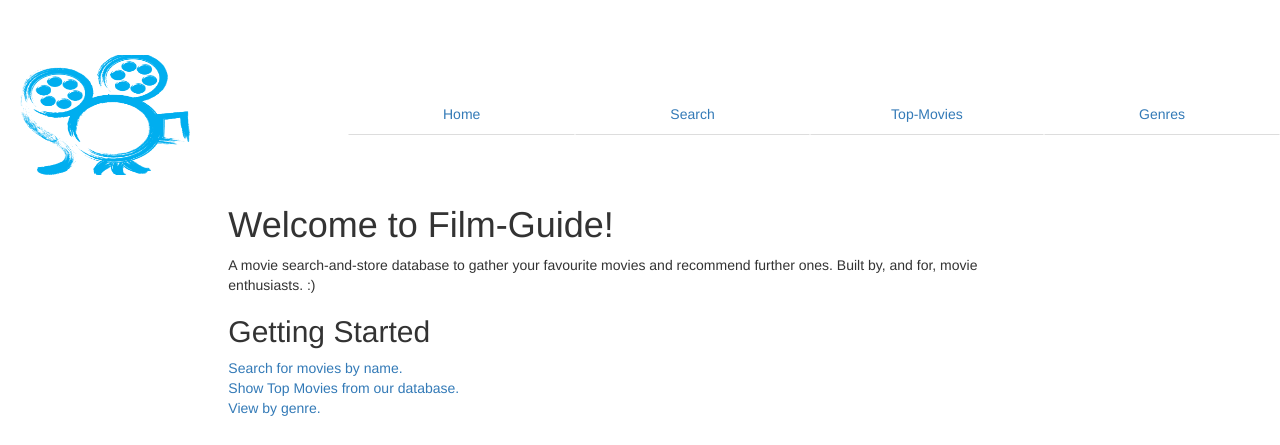
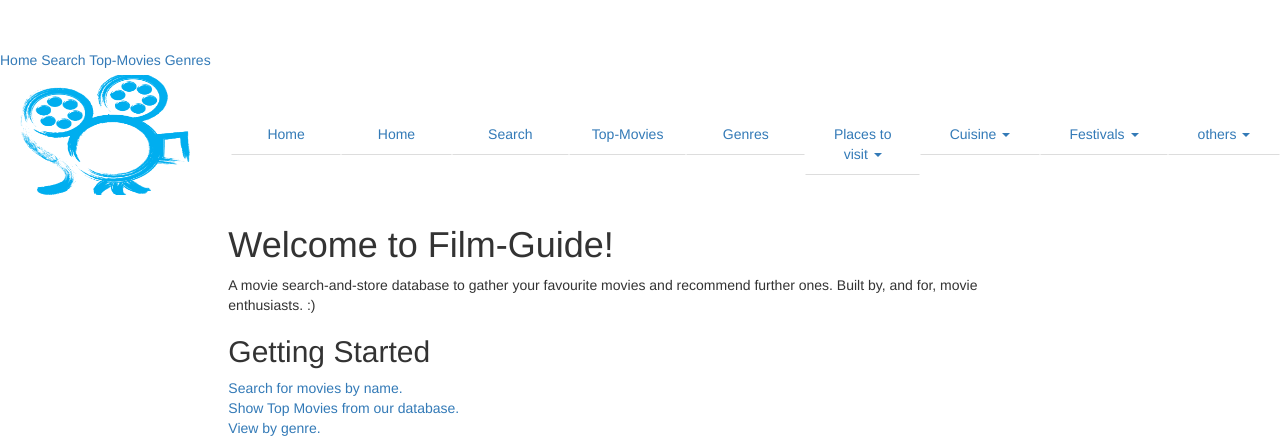
Before and after one commit to MovieMeter/film-guide, a Flask app: page / in a window 1280 px wide. Shown: the top 445 px of the page. Run offline with Flask 2, Linux system fonts and the light colour scheme; some libraries are stand-ins or nearby versions.

Commit message:
my first commit

```diff
--- a/launch/templates/layout.html
+++ b/launch/templates/layout.html
@@ -5,7 +5,7 @@
     <title>Film-Guide</title>
     <link href="{{ url_for('static', filename='bower_components/bootstrap/dist/css/bootstrap.min.css')}}" rel="stylesheet">
             <link href="{{ url_for('static', filename='bower_components/bootstrap/dist/css/bootstrap-theme.min.css') }}" rel="stylesheet">
-{#            <link href="bower_components/bootstrap/dist/css/bootstrap-theme.min.css" rel="stylesheet">#}
+            <link href="bower_components/bootstrap/dist/css/bootstrap-theme.min.css" rel="stylesheet">
             <link href="{{ url_for('static', filename='bower_components/font-awesome/css/font-awesome.min.css')}}" rel="stylesheet">
             <link href="{{ url_for('static', filename='bower_components/css/bootstrap-social.css')}}" rel="stylesheet">
             <link href="{{ url_for('static', filename='bower_components/css/mystyles.css')}}" rel="stylesheet">
@@ -15,56 +15,56 @@
 
 </head>
 <body>
-{#<div>#}
-{#    <a href="{{ url_for('home') }}">Home</a>#}
-{#    <a href="{{ url_for('search') }}">Search</a>#}
-{#    <a href="{{ url_for('show_movies') }}">Top-Movies</a>#}
-{#    <a href="{{ url_for('genre_search') }}">Genres</a>#}
-{#    <br>#}
+<div>
+    <a href="{{ url_for('home') }}">Home</a>
+    <a href="{{ url_for('search') }}">Search</a>
+    <a href="{{ url_for('show_movies') }}">Top-Movies</a>
+    <a href="{{ url_for('genre_search') }}">Genres</a>
+    <br>
 <div>
     <nav class="nav nav-fixed top" position="fixed" >
                 <ul class="nav nav-tabs nav-inverse nav-justified" style="font-size:14px;font-style:Comic; background-color:#ffffff">
 
                     <li style="padding-bottom:10px; padding-left:20px; padding-top:5px"><img src="{{ url_for('static', filename='images/logo.jpg')}}" style="width:170px; height:120px"/></li>
-{#                    <li ><a href="#" style="padding-top:20px"> Home</a></li>#}
+                    <li ><a href="#" style="padding-top:20px"> Home</a></li>
                     <li><a href="{{ url_for('home') }}" style="padding-top:20px">Home</a></li>
                     <li><a href="{{ url_for('search') }}" style="padding-top:20px">Search</a></li>
                     <li><a href="{{ url_for('show_movies') }}" style="padding-top:20px">Top-Movies</a></li>
                     <li><a href="{{ url_for('genre_search') }}" style="padding-top:20px">Genres</a></li>
-{#                    <li class="dropdown" style=";padding-top:20px">#}
-{#                        <a class="dropdown-toggle" data-toggle="dropdown" href="#">Places to visit#}
-{#                        <span class="caret"></span></a>#}
-{#                        <ul class="dropdown-menu">#}
-{#                            <li><a href="places.html">Naples</a></li>#}
-{#                            <li><a href="places.html">Rome</a></li>#}
-{#                            <li><a href="places.html">Pisa</a></li>#}
-{#                        </ul>#}
-{#                    </li>#}
-{#                    <li class="dropdown" style="padding-top:20px">#}
-{#                        <a class="dropdown-toggle" data-toggle="dropdown" href="#"> Cuisine#}
-{#                        <span class="caret"></span></a>#}
-{#                        <ul class="dropdown-menu">#}
-{#                            <li><a href="cuisine.html">pizza</a></li>#}
-{#                            <li><a href="cuisine.html">spaghetti</a></li>#}
-{#                        </ul>#}
-{#                    </li>#}
-{#                    <li class="dropdown" style="padding-top:20px">#}
-{#                        <a class="dropdown-toggle" data-toggle="dropdown" href="#">Festivals#}
-{#                            <span class="caret"></span></a>#}
-{#                            <ul class="dropdown-menu">#}
-{#                                <li><a href="#">asdfg</a></li>#}
-{#                                <li><a href="#">asdfg</a></li>#}
-{#                                <li><a href="#">asdfg</a></li>#}
-{#                            </ul>#}
-{#                    </li>#}
-{##}
-{#                    <li class="dropdown" >#}
-{#                        <a class="dropdown-toggle" data-toggle="dropdown" href="#" >others#}
-{#                            <span class="caret"></span></a>#}
-{#                            <ul class="dropdown-menu">#}
-{#                                <li clas><a href="#">part 1</a></li>#}
-{#                            </ul>#}
-{#                    </li>#}
+                    <li class="dropdown" style=";padding-top:20px">
+                        <a class="dropdown-toggle" data-toggle="dropdown" href="#">Places to visit
+                        <span class="caret"></span></a>
+                        <ul class="dropdown-menu">
+                            <li><a href="places.html">Naples</a></li>
+                            <li><a href="places.html">Rome</a></li>
+                            <li><a href="places.html">Pisa</a></li>
+                        </ul>
+                    </li>
+                    <li class="dropdown" style="padding-top:20px">
+                        <a class="dropdown-toggle" data-toggle="dropdown" href="#"> Cuisine
+                        <span class="caret"></span></a>
+                        <ul class="dropdown-menu">
+                            <li><a href="cuisine.html">pizza</a></li>
+                            <li><a href="cuisine.html">spaghetti</a></li>
+                        </ul>
+                    </li>
+                    <li class="dropdown" style="padding-top:20px">
+                        <a class="dropdown-toggle" data-toggle="dropdown" href="#">Festivals
+                            <span class="caret"></span></a>
+                            <ul class="dropdown-menu">
+                                <li><a href="#">asdfg</a></li>
+                                <li><a href="#">asdfg</a></li>
+                                <li><a href="#">asdfg</a></li>
+                            </ul>
+                    </li>
+
+                    <li class="dropdown" >
+                        <a class="dropdown-toggle" data-toggle="dropdown" href="#" >others
+                            <span class="caret"></span></a>
+                            <ul class="dropdown-menu">
+                                <li clas><a href="#">part 1</a></li>
+                            </ul>
+                    </li>
 
                 </ul>
         </nav>
```
